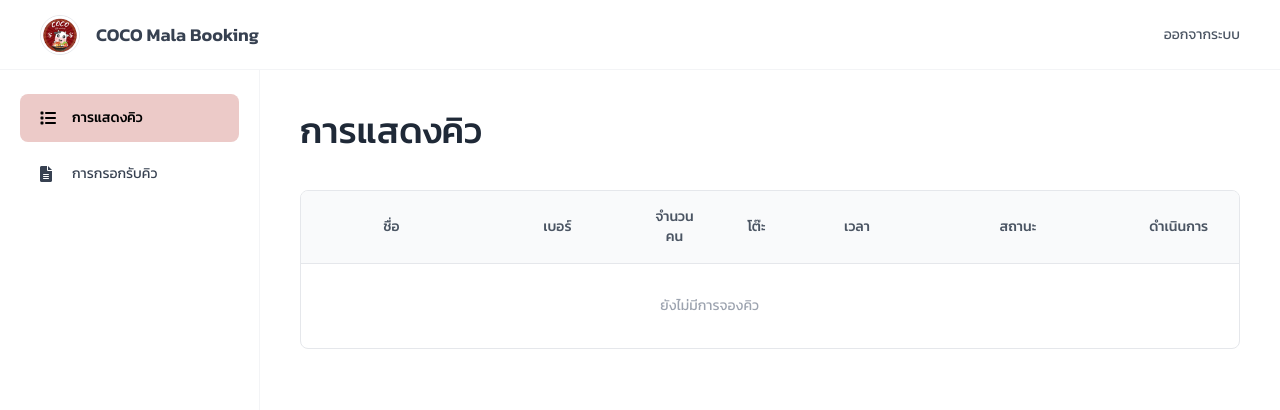
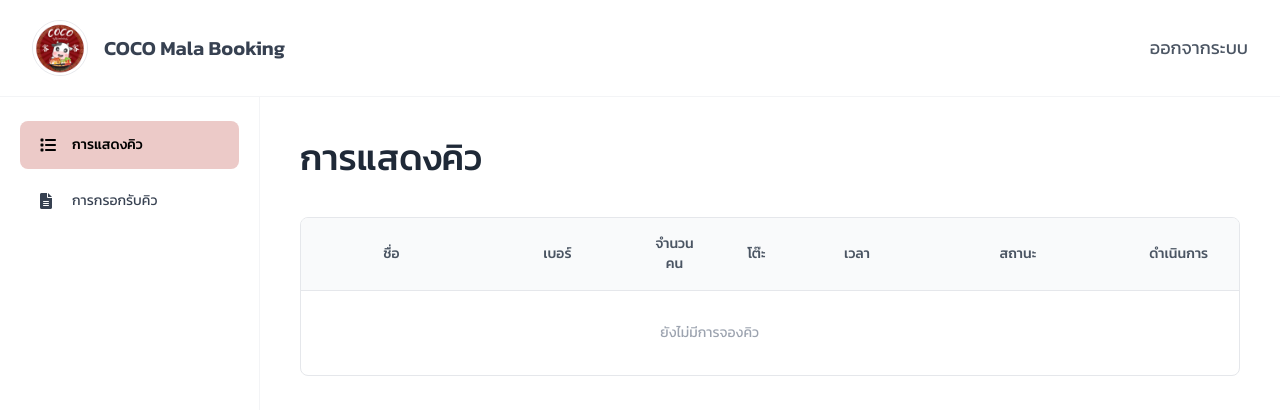
Before and after one commit to Nong-Ta/COCO-Mala, a plain HTML site: page Dashboard_Admin/Dashboard.html in a window 1280 px wide. Drawn offline with nearby package versions, Linux system fonts and the light colour scheme.

Commit message:
Update Text size sm to lg

```diff
--- a/Dashboard_Admin/Dashboard.html
+++ b/Dashboard_Admin/Dashboard.html
@@ -62,12 +62,12 @@
     <!-- Dashboard -->
     <div class="h-screen overflow-hidden flex flex-col">
 
-        <header class="h-[70px] px-10 flex justify-between items-center border-b border-gray-100 bg-white flex-shrink-0">
-            <div class="flex items-center text-lg font-semibold text-gray-700">
-                <img src="../Logo-COCO/COCO Mala.jpg" alt="Logo" class="w-10 h-10 rounded-full bg-gray-200 object-cover mr-4 border border-gray-200">
+        <header class="py-5 px-8 flex justify-between items-center border-b border-gray-100 bg-white flex-shrink-0">
+            <div class="flex items-center text-xl font-semibold text-gray-700">
+                <img src="../Logo-COCO/COCO Mala.jpg" alt="Logo" class="w-14 h-14 rounded-full bg-gray-200 object-cover mr-4 border border-gray-200">
                 COCO Mala Booking
             </div>
-            <a href="#" onclick="doLogout()" class="text-sm text-gray-600 hover:text-red-500 transition">ออกจากระบบ</a>
+            <a href="#" onclick="doLogout()" class="text-lg text-gray-600 hover:text-red-500 transition">ออกจากระบบ</a>
         </header>
 
         <div class="flex flex-grow overflow-hidden">
```
Also changed, not shown: Booking/Active_Booking.html (+1 -1 lines), Booking/Booking.html (+1 -1 lines), Booking/History_Booking.html (+1 -1 lines), Booking/Main_Booking.html (+1 -1 lines), Booking/My_Booking.html (+1 -1 lines), Login_User/customerlogin.html (+0 -5 lines).
